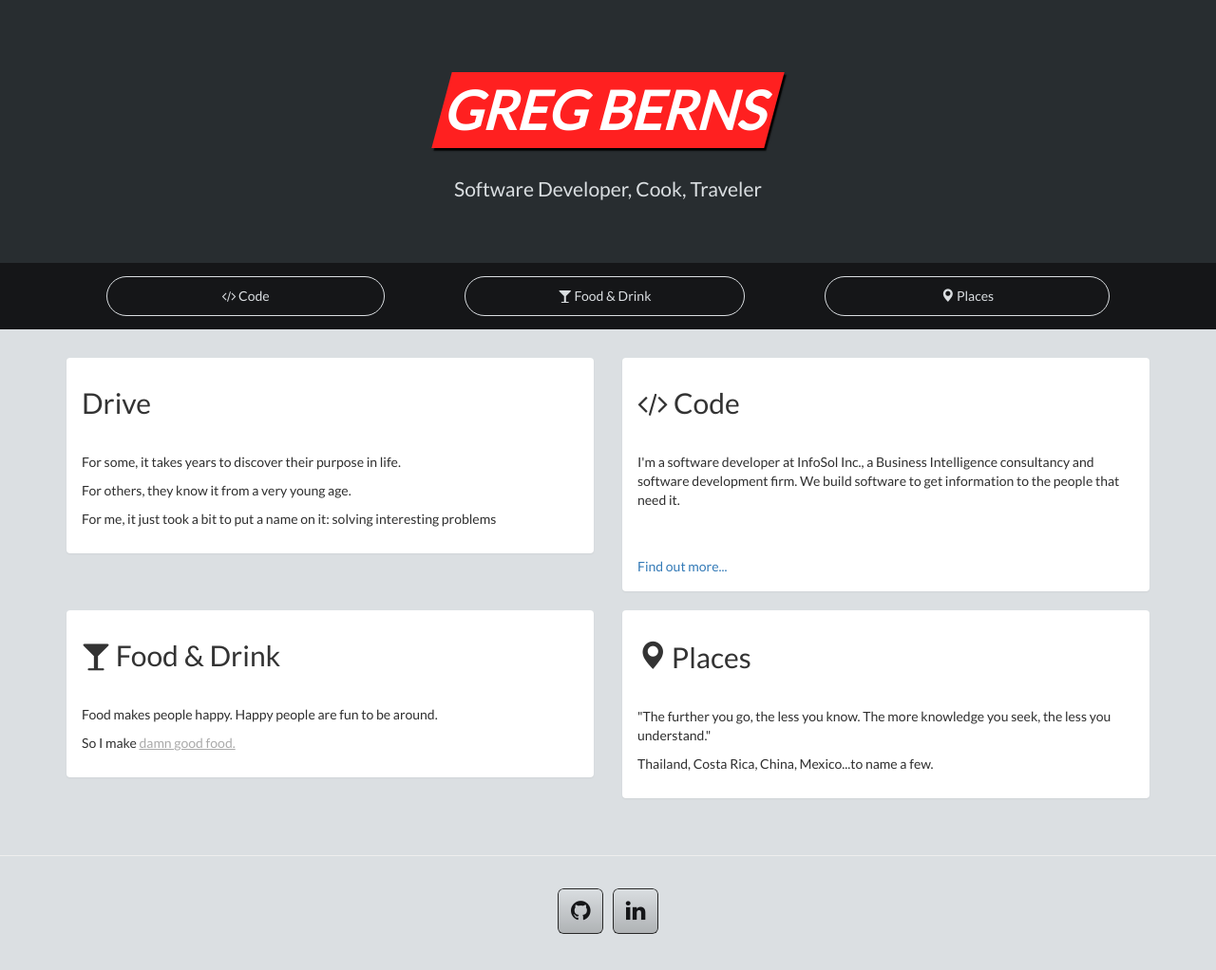
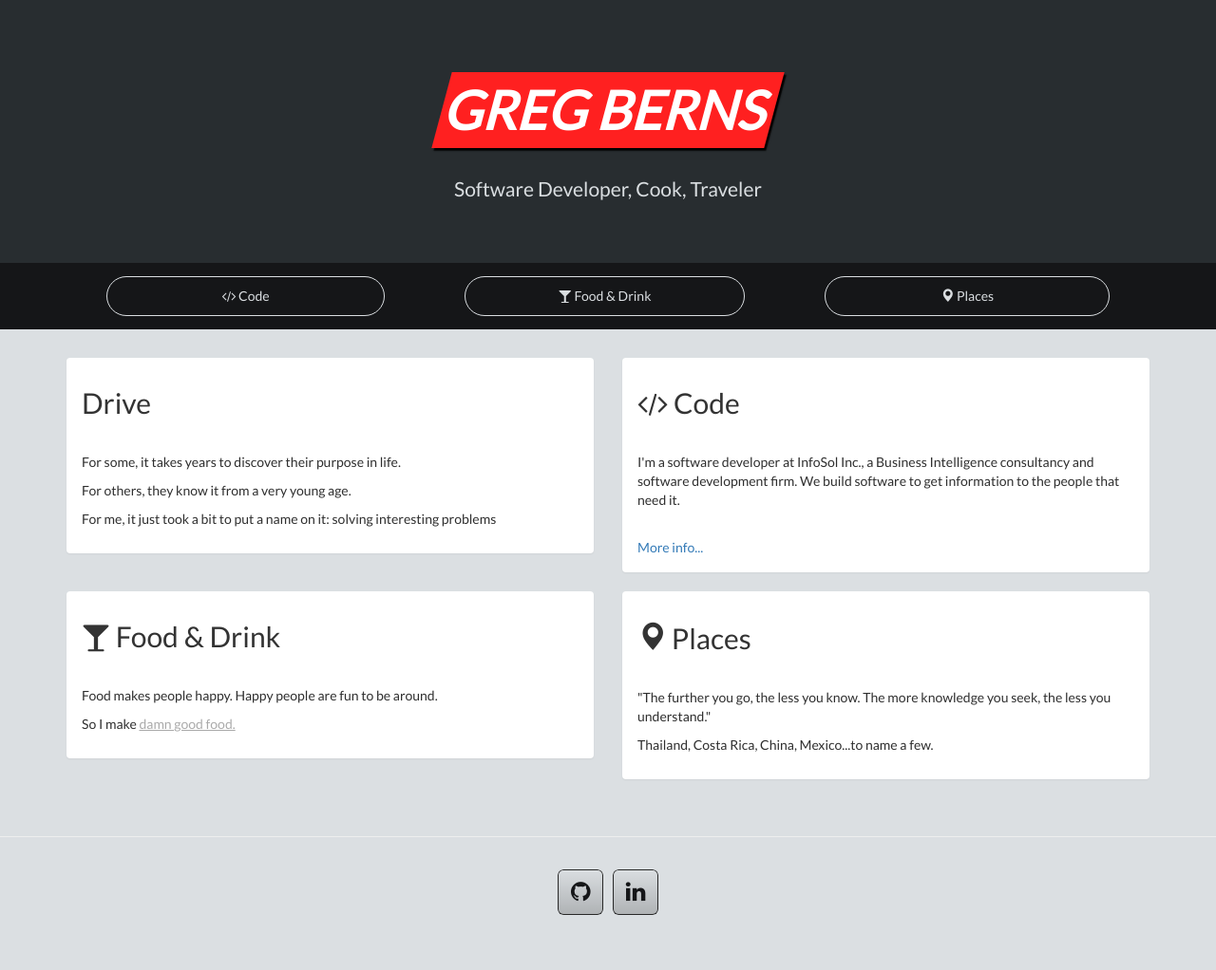
Before and after one commit to gregberns/gregberns.github.io, a Jekyll site: the page built from index.md, in a window 1280 px wide. Shown: the whole page at 95% size. Built offline with Jekyll 4.4.1, drawn with Linux system fonts in a browser that asks for light colours; nearby versions of some CDN libraries.

Commit message:
Update index.html

```diff
--- a/_includes/index.html
+++ b/_includes/index.html
@@ -31,8 +31,7 @@
           We build software to get information to the people that need it.
         </p>
         <br />
-        <br />
-        <a href="code.html">Find out more...</a>
+        <a href="code.html">More info...</a>
       </div>
     </div>
   </div>
```
